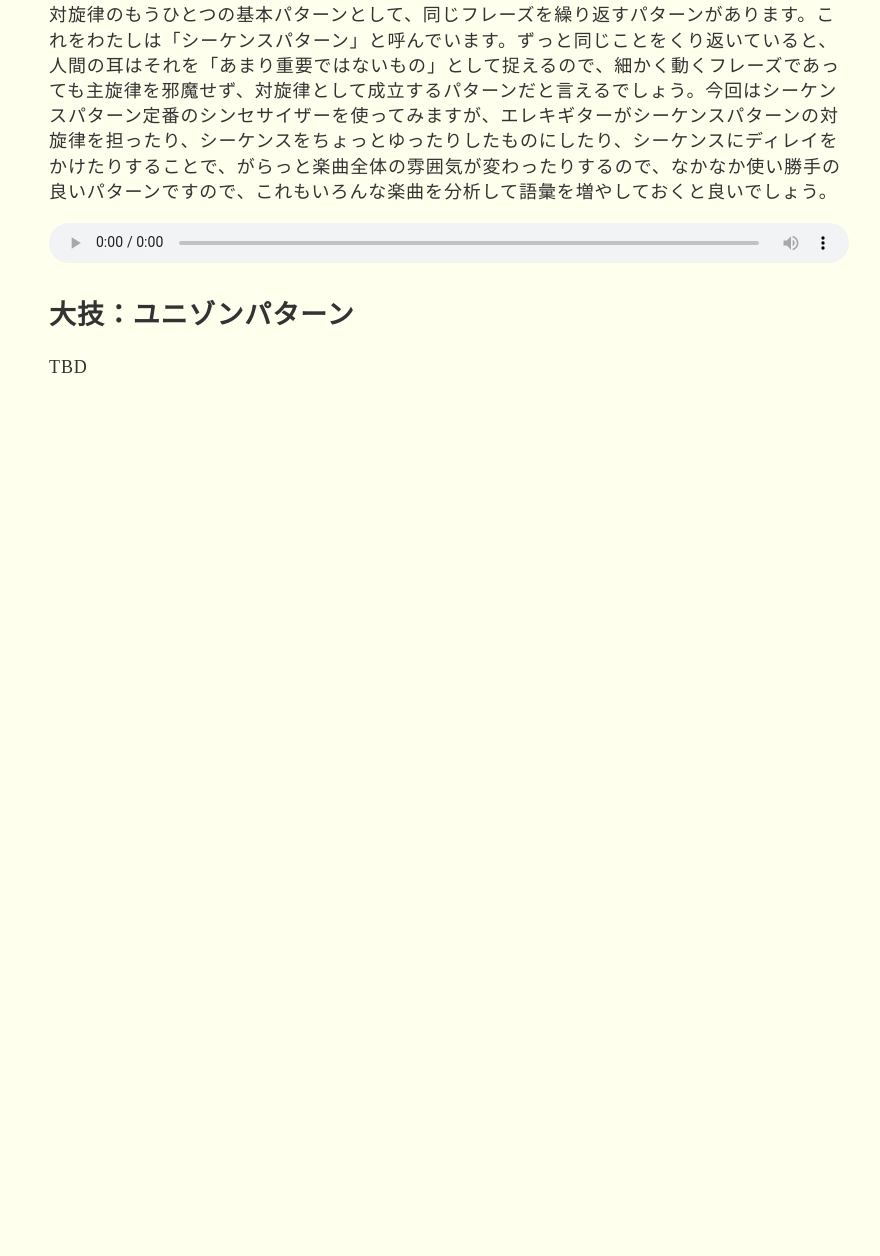
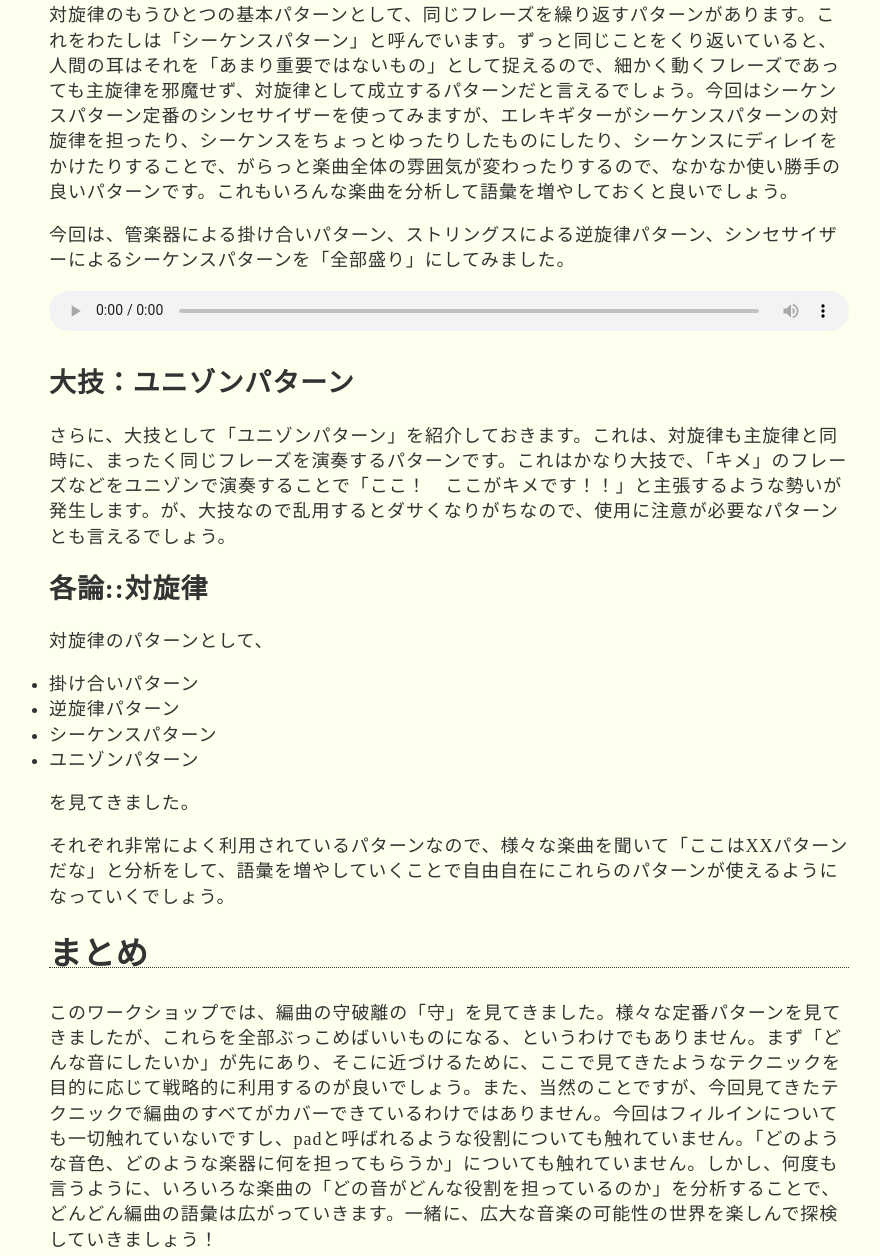
Before and after one commit to Shinpeim/SongArrangementWorkshop, a plain HTML site: page docs/index.html in a window 1280 px wide. Shown: the part 8775-10031 px from the top of the page, without its empty margins (191-1071 px from the left). Before the commit the page ends 9173 px from the top, so only its background shows below. Drawn offline with Linux system fonts and the light colour scheme.

Commit message:
ver 1.0.0 完成〜〜 :tada:

```diff
--- a/docs/index.html
+++ b/docs/index.html
@@ -272,14 +272,34 @@
 
 <h3 id="section-13">基本系3: シーケンスパターン</h3>
 
-<p>対旋律のもうひとつの基本パターンとして、同じフレーズを繰り返すパターンがあります。これをわたしは「シーケンスパターン」と呼んでいます。ずっと同じことをくり返いていると、人間の耳はそれを「あまり重要ではないもの」として捉えるので、細かく動くフレーズであっても主旋律を邪魔せず、対旋律として成立するパターンだと言えるでしょう。今回はシーケンスパターン定番のシンセサイザーを使ってみますが、エレキギターがシーケンスパターンの対旋律を担ったり、シーケンスをちょっとゆったりしたものにしたり、シーケンスにディレイをかけたりすることで、がらっと楽曲全体の雰囲気が変わったりするので、なかなか使い勝手の良いパターンですので、これもいろんな楽曲を分析して語彙を増やしておくと良いでしょう。</p>
+<p>対旋律のもうひとつの基本パターンとして、同じフレーズを繰り返すパターンがあります。これをわたしは「シーケンスパターン」と呼んでいます。ずっと同じことをくり返いていると、人間の耳はそれを「あまり重要ではないもの」として捉えるので、細かく動くフレーズであっても主旋律を邪魔せず、対旋律として成立するパターンだと言えるでしょう。今回はシーケンスパターン定番のシンセサイザーを使ってみますが、エレキギターがシーケンスパターンの対旋律を担ったり、シーケンスをちょっとゆったりしたものにしたり、シーケンスにディレイをかけたりすることで、がらっと楽曲全体の雰囲気が変わったりするので、なかなか使い勝手の良いパターンです。これもいろんな楽曲を分析して語彙を増やしておくと良いでしょう。</p>
+
+<p>今回は、管楽器による掛け合いパターン、ストリングスによる逆旋律パターン、シンセサイザーによるシーケンスパターンを「全部盛り」にしてみました。</p>
 
 <audio src="./mp3/8beat_sequencer.mp3" controls=""></audio>
 
 <h3 id="section-14">大技：ユニゾンパターン</h3>
 
-<p>TBD</p>
+<p>さらに、大技として「ユニゾンパターン」を紹介しておきます。これは、対旋律も主旋律と同時に、まったく同じフレーズを演奏するパターンです。これはかなり大技で、「キメ」のフレーズなどをユニゾンで演奏することで「ここ！　ここがキメです！！」と主張するような勢いが発生します。が、大技なので乱用するとダサくなりがちなので、使用に注意が必要なパターンとも言えるでしょう。</p>
 
+<h3 id="section-15">各論::対旋律</h3>
+
+<p>対旋律のパターンとして、</p>
+
+<ul>
+  <li>掛け合いパターン</li>
+  <li>逆旋律パターン</li>
+  <li>シーケンスパターン</li>
+  <li>ユニゾンパターン</li>
+</ul>
+
+<p>を見てきました。</p>
+
+<p>それぞれ非常によく利用されているパターンなので、様々な楽曲を聞いて「ここはXXパターンだな」と分析をして、語彙を増やしていくことで自由自在にこれらのパターンが使えるようになっていくでしょう。</p>
+
+<h2 id="section-16">まとめ</h2>
+
+<p>このワークショップでは、編曲の守破離の「守」を見てきました。様々な定番パターンを見てきましたが、これらを全部ぶっこめばいいものになる、というわけでもありません。まず「どんな音にしたいか」が先にあり、そこに近づけるために、ここで見てきたようなテクニックを目的に応じて戦略的に利用するのが良いでしょう。また、当然のことですが、今回見てきたテクニックで編曲のすべてがカバーできているわけではありません。今回はフィルインについても一切触れていないですし、padと呼ばれるような役割についても触れていません。「どのような音色、どのような楽器に何を担ってもらうか」についても触れていません。しかし、何度も言うように、いろいろな楽曲の「どの音がどんな役割を担っているのか」を分析することで、どんどん編曲の語彙は広がっていきます。一緒に、広大な音楽の可能性の世界を楽しんで探検していきましょう！</p>
 
 </body>
 </html>
```
Also changed, not shown: 1 other file.
